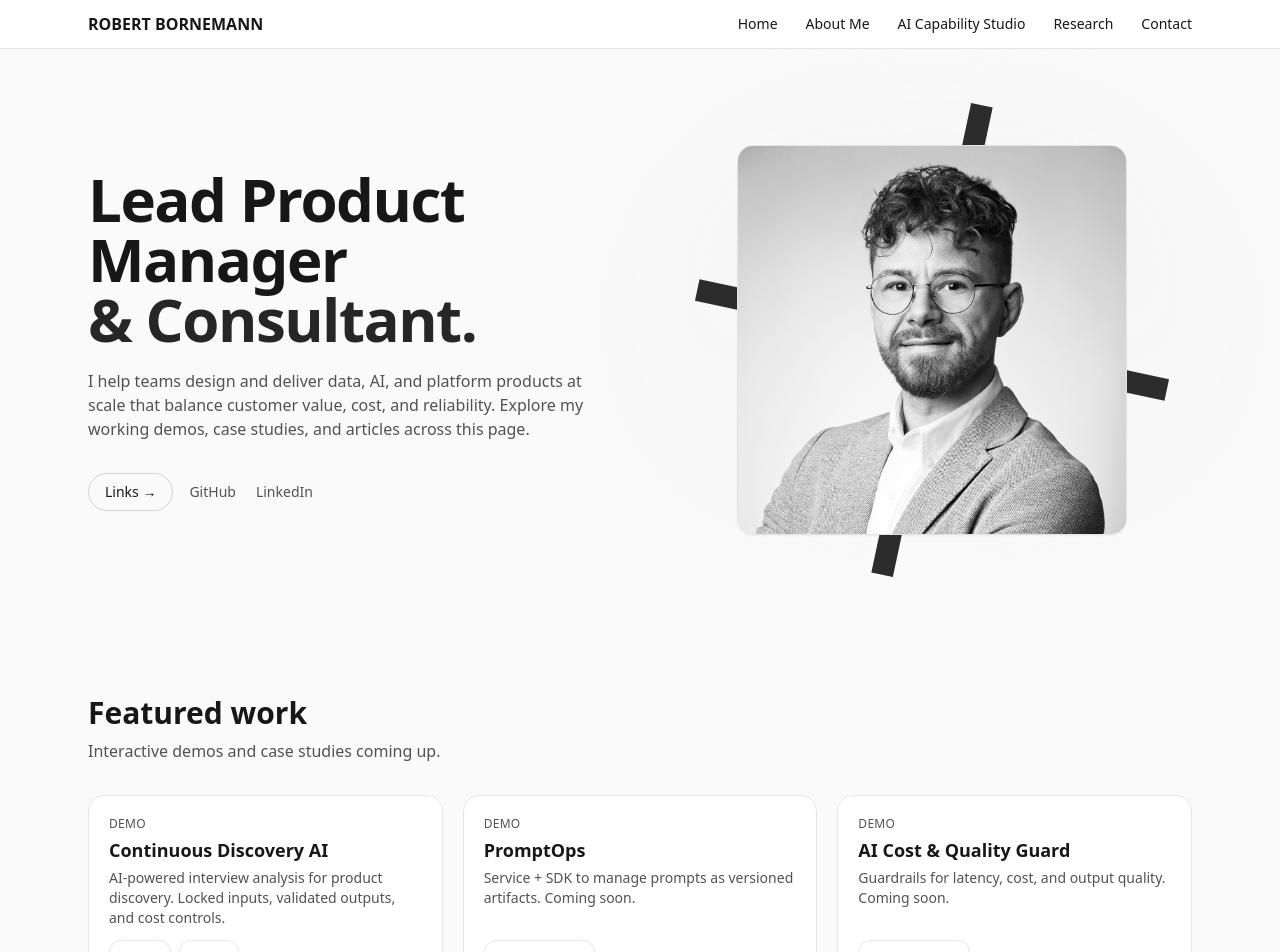
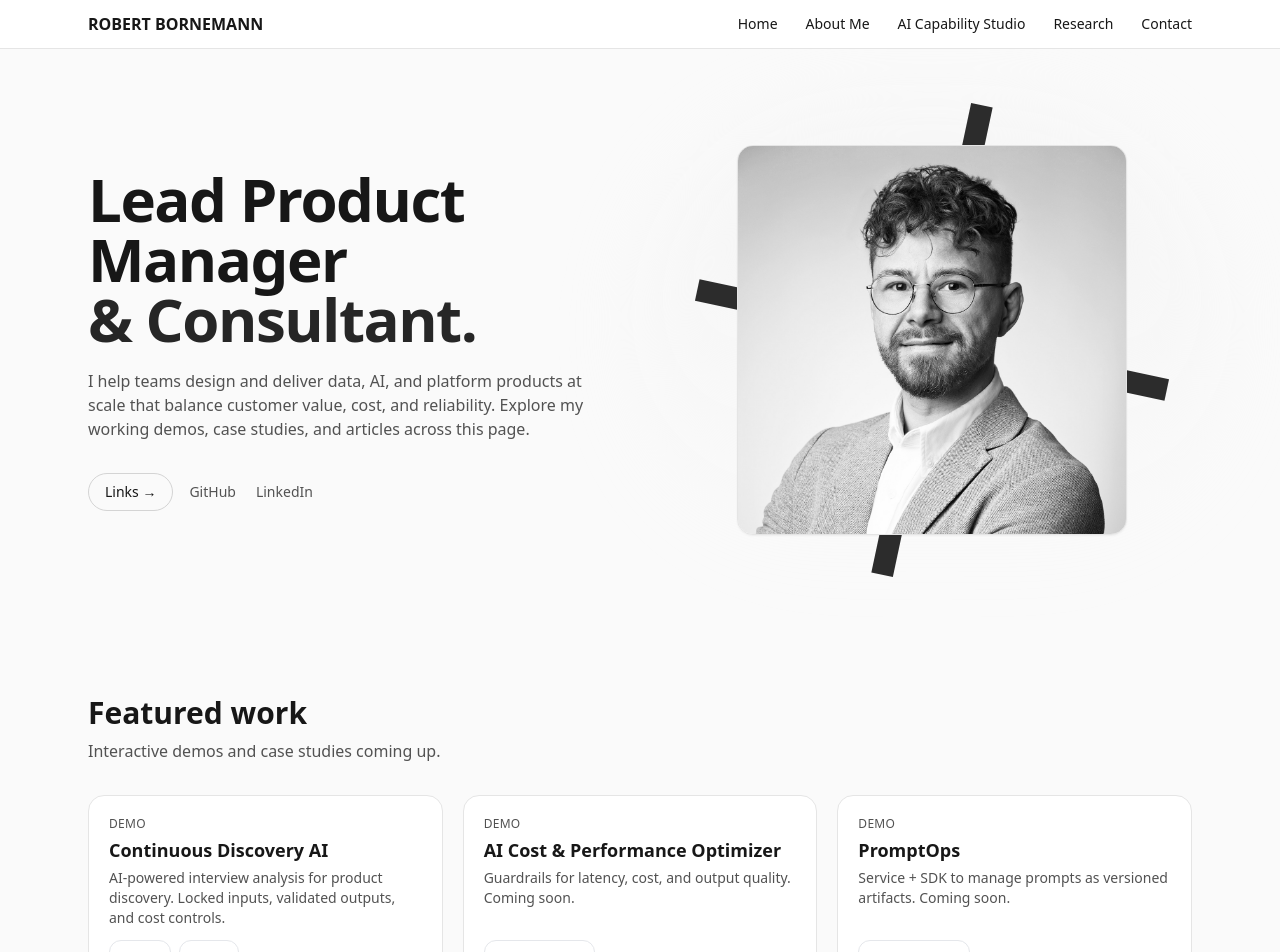
Before and after one commit to RobertBornemann/capability-portfolio, a Next.js app: page / in a window 1280 px wide. Shown: the top 952 px of the page. Built offline with nearby package versions, Linux system fonts and the light colour scheme.

Commit message:
minor content updates

```diff
--- a/app/ai-capability-studio/page.tsx
+++ b/app/ai-capability-studio/page.tsx
@@ -21,10 +21,10 @@ export default function StudioHub() {
     },
     {
       slug: "promptops",
-      title: "PromptOps Kit",
+      title: "AI Cost & Performance Optimizer",
       blurb:
-        "Small service + SDK to manage prompts as versioned artifacts with: experiment tracking, cost/latency dashboards, guardrails (PII/red-team tests), and approval workflows.",
-      status: "Coming soon",
+        "A visual, interactive tool that shows AI cost optimization opportunities in real-time, with before/after comparisons and actionable recommendations.",
+      status: "In Progress",
       actionable: false, // hide button
     },
   ];
--- a/app/page.tsx
+++ b/app/page.tsx
@@ -13,16 +13,16 @@ export default function Home() {
       code: "https://github.com/RobertBornemann/continuous_discovery_ai",
     },
     {
-      title: "PromptOps",
+      title: "AI Cost & Performance Optimizer",
       blurb:
-        "Service + SDK to manage prompts as versioned artifacts. Coming soon.",
+        "Guardrails for latency, cost, and output quality. Coming soon.",
       href: null,
       code: null,
     },
     {
-      title: "AI Cost & Quality Guard",
+      title: "PromptOps",
       blurb:
-        "Guardrails for latency, cost, and output quality. Coming soon.",
+        "Service + SDK to manage prompts as versioned artifacts. Coming soon.",
       href: null,
       code: null,
     },
```
